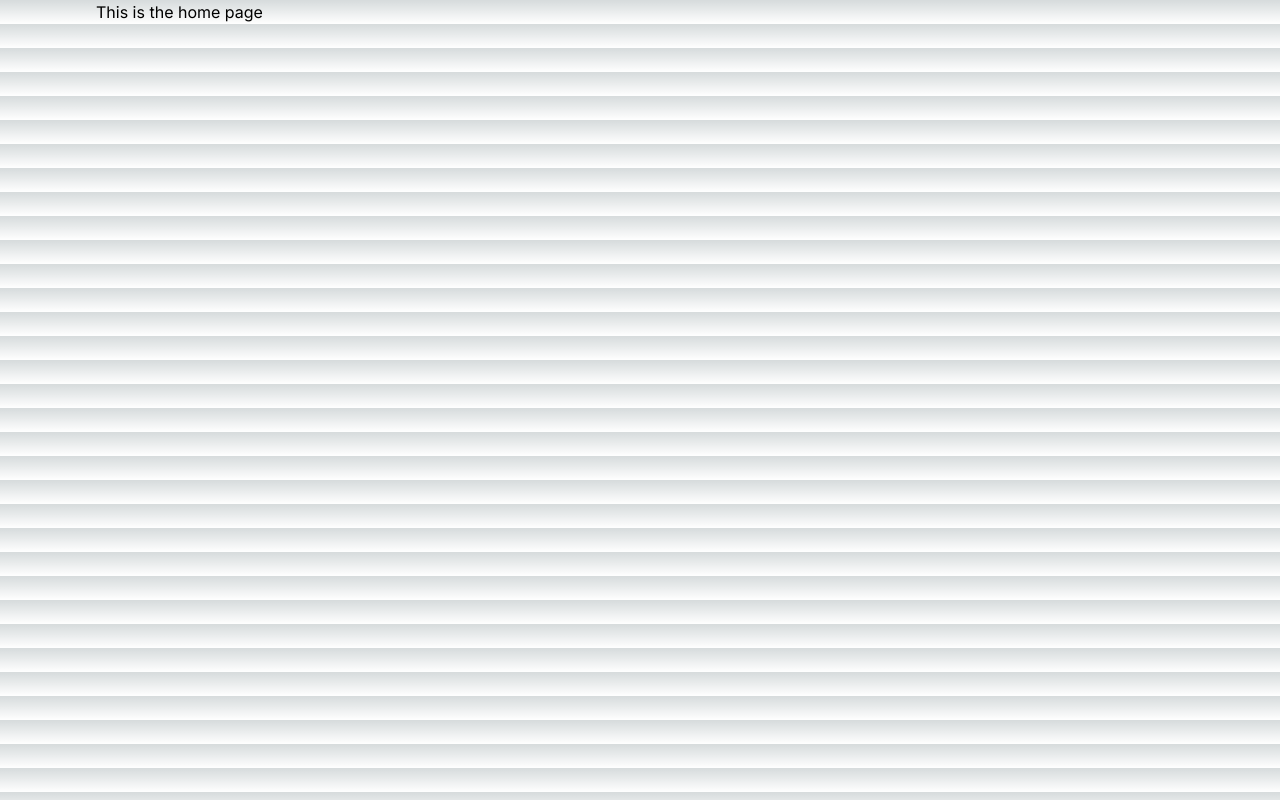
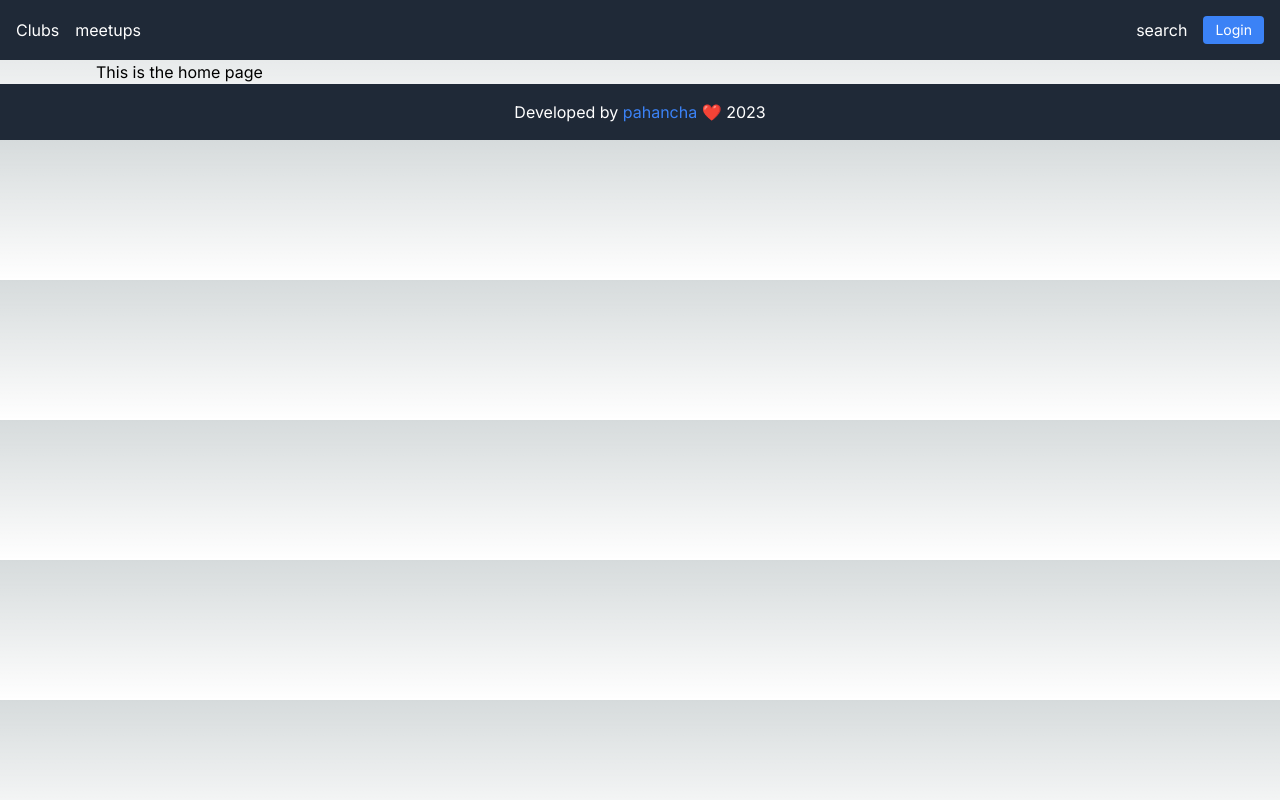
Before and after one commit to pahancha/techies-meetups-nextjs, a Next.js app: page / in a window 1280 px wide. Built offline with nearby package versions, Linux system fonts and the light colour scheme.

Commit message:
header and footer

```diff
--- a/src/app/layout.tsx
+++ b/src/app/layout.tsx
@@ -2,6 +2,8 @@ import '../styles/globals.css'
 import type { Metadata } from 'next'
 import { Inter } from 'next/font/google'
 import Head from 'next/head'
+import Header from '../components/Header'
+import Footer from '../components/Footer'
 
 const inter = Inter({ subsets: ['latin'] })
 
@@ -16,8 +18,12 @@ export default function RootLayout({
   children: React.ReactNode
 }) {
   return (
+    <>
     <html lang="en" className={inter.className}>
-       <body className="mx-12 lg:mx-24">{children}</body>
+      <Header />
+       <main className="mx-12 lg:mx-24">{children}</main>
+       <Footer />
     </html>
+    </>
   )
 }
--- /dev/null
+++ b/src/app/meetups/page.tsx
@@ -0,0 +1,11 @@
+import Image from 'next/image'
+import RootLayout from '../layout'
+
+
+export default function Home() {
+  return (
+    <>
+      Meetups will display here.
+    </>
+  )
+}
--- /dev/null
+++ b/src/app/users/login/page.tsx
@@ -0,0 +1,11 @@
+import Image from 'next/image'
+import RootLayout from '../../layout'
+
+
+export default function Home() {
+  return (
+    <>
+      Login page will display here.
+    </>
+  )
+}
--- /dev/null
+++ b/src/app/users/register/page.tsx
@@ -0,0 +1,10 @@
+import Image from 'next/image'
+import RootLayout from '../../layout'
+
+export default function Home() {
+  return (
+    <>
+      Register page will display here.
+    </>
+  )
+}
--- /dev/null
+++ b/src/components/Footer.tsx
@@ -0,0 +1,13 @@
+const Footer: React.FC = () => {
+    const currentYear = new Date().getFullYear();
+
+    return (
+      <footer className="bg-gray-800 text-white text-center py-4">
+        <p>
+          Developed by <a href="https://github.com/pahancha" className="text-blue-500 hover:underline">pahancha</a> ❤️ {currentYear}
+        </p>
+      </footer>
+    );
+  };
+
+  export default Footer;
--- /dev/null
+++ b/src/components/Header.tsx
@@ -0,0 +1,28 @@
+import Link from 'next/link';
+
+const Header = () => {
+  return (
+    <header className="bg-gray-800 text-white p-4">
+      <nav className="flex flex-wrap justify-between items-center">
+        <div className="flex items-center space-x-4">
+          <Link href="/clubs">
+           Clubs
+          </Link>
+          <Link href="/meetups">
+            meetups
+          </Link>
+        </div>
+        <div className="flex items-center space-x-4 mt-4 sm:mt-0">
+          <Link href="/search">
+            search
+          </Link>
+          <button className="text-sm bg-blue-500 text-white px-3 py-1 rounded">
+            Login
+          </button>
+        </div>
+      </nav>
+    </header>
+  );
+};
+
+export default Header;
```
